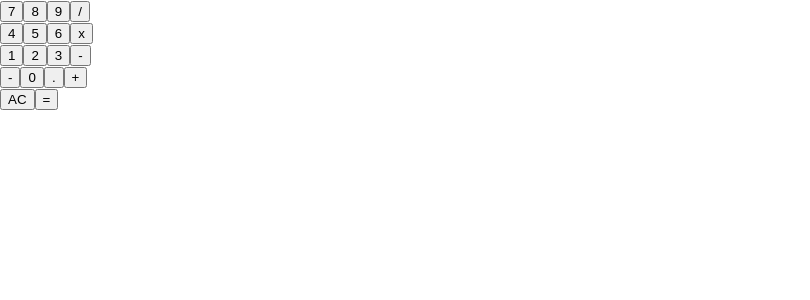
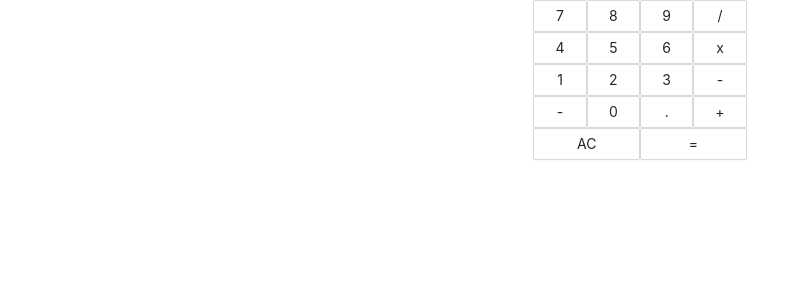
Before and after one commit to AmitAmitSari/calculator, a React (Create React App) app in the folder calculator/: page / in a window 1280 px wide. Shown: the top 300 px of the page, without its empty margins (0-810 px from the left). Built offline with nearby package versions, Linux system fonts and the light colour scheme; the HTML template or start-up script is replaced by a standard one.

Commit message:
Add ant design

```diff
--- a/calculator/src/App.css
+++ b/calculator/src/App.css
@@ -0,0 +1 @@
+@import '~antd/dist/antd.css';
--- a/calculator/src/App.js
+++ b/calculator/src/App.js
@@ -2,7 +2,7 @@ import './App.css';
 import Caclulator from './Calculator.js';
 
 function App() {
-  return <Caclulator></Caclulator>
+  return <Caclulator/>
 }
 
 export default App;
--- a/calculator/src/Calculator.js
+++ b/calculator/src/Calculator.js
@@ -1,19 +1,18 @@
 import React, { useState } from 'react'
+import { Button, Row, Col } from 'antd'
 
 function createNumberButton(num, number, setNumber) {
-  return <button onClick={() => setNumber(number * 10 + num)}>{num}</button>
+  return <Col span={1}><Button block="true" onClick={() => setNumber(number * 10 + num)}>{num}</Button></Col>
 }
 
 function createCreateOperationButton(number, setOperation, setPrevNumber, setNumber) {
-  function createOperationButton(sign, callback) {
-    return <button onClick={() => {
+  return (sign, callback) => {
+    return <Col span={1}><Button block="true" onClick={() => {
       setOperation({sign: sign, func: callback});
       setPrevNumber(number);
       setNumber(null);
-    }}>{sign}</button>
-  }
-
-  return createOperationButton
+    }}>{sign}</Button></Col>
+  };
 }
 
 function Caclulator() {
@@ -27,43 +26,44 @@ function Caclulator() {
 
   return (
     <div>
-      <div> { prevNumber } </div>
-      <div> { operation.sign } { number } </div>
-      <div> {operating ? '---------------' : null} </div>
-      <div> { operating ? operation.func(prevNumber, number) : null } </div>
-      <div>
+      <Row justify="center"> { prevNumber } { operation.sign } {number} { operating ? ' = ' + operation.func(prevNumber, number) : null } </Row>
+      <Row justify="center">
         { [7, 8, 9].map(num => createNumberButton(num, number, setNumber)) }
         { createOperationButton('/', (x, y) => x / y) }
-      </div>
-      <div>
+      </Row>
+      <Row justify="center">
         { [4, 5, 6].map(num => createNumberButton(num, number, setNumber)) }
         { createOperationButton('x', (x, y) => x * y) }
-      </div>
-      <div>
+      </Row>
+      <Row justify="center">
         { [1, 2, 3].map(num => createNumberButton(num, number, setNumber)) }
         { createOperationButton('-', (x, y) => x - y) }
-      </div>
-      <div>
-        <button>-</button>
+      </Row>
+      <Row justify="center">
+        <Col span={1}><Button block="true">-</Button></Col>
         { createNumberButton(0, number, setNumber) }
-        <button>.</button>
+        <Col span={1}><Button block="true">.</Button></Col>
         { createOperationButton('+', (x, y) => x + y) }
-      </div>
-      <div>
-          <button onClick={() => {
+      </Row>
+      <Row justify="center">
+          <Col span={2}>
+            <Button block="true" onClick={() => {
                 setNumber(null);
                 setPrevNumber(null);
                 setOperation({sign: null, func: null});
-          }}>AC</button>
-          <button onClick={() => {
+            }}>AC</Button>
+          </Col>
+          <Col span={2}>
+            <Button block="true" onClick={() => {
                 if (!operating) {
                     return;
                 }
                 setNumber(operation.func(prevNumber, number));
                 setPrevNumber(null);
                 setOperation({sign: null, func: null});
-          }}>=</button>
-      </div>
+            }}>=</Button>
+          </Col>
+      </Row>
     </div>
   );
 }
```
Lines whose indentation alone changed are shown as unchanged.
